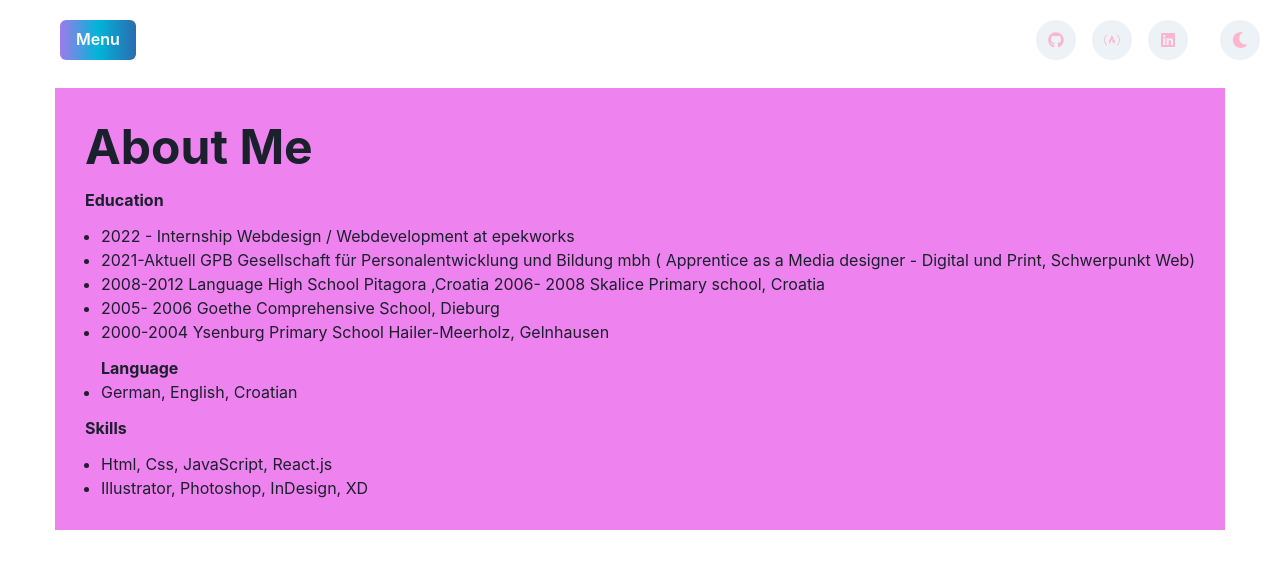
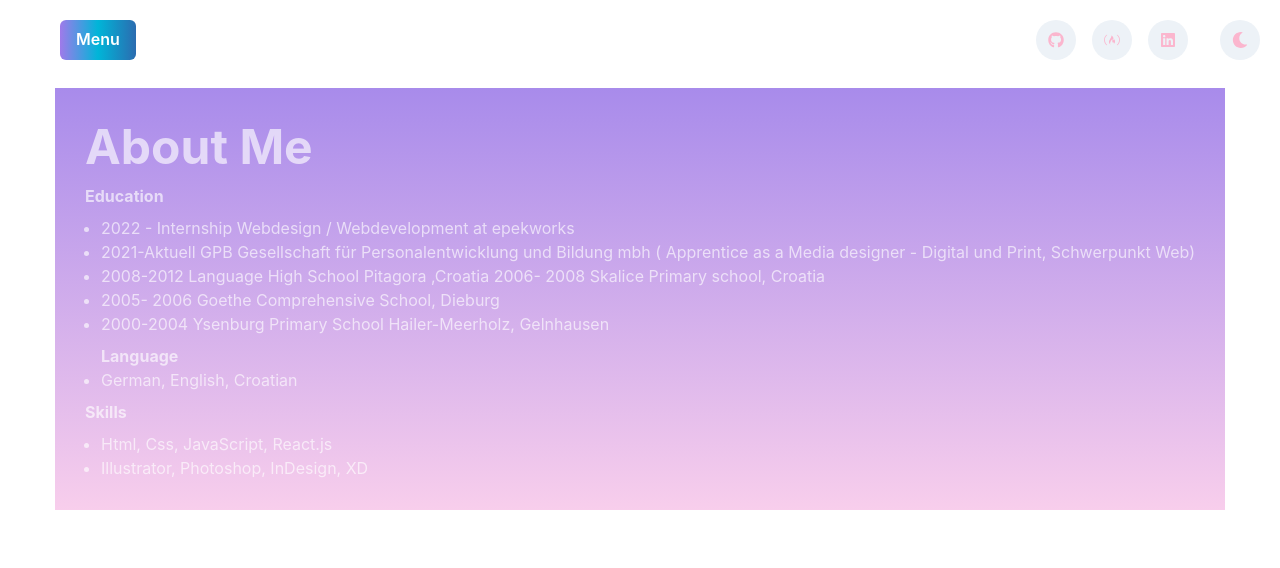
Before and after one commit to mateasportfolio/mtportfolio, a React (Create React App) app: page /aboutme in a window 1280 px wide. Shown: the top 568 px of the page. Built offline with nearby package versions, Linux system fonts and the light colour scheme.

Commit message:
add linear gradient

```diff
--- a/src/pages/AboutMe.js
+++ b/src/pages/AboutMe.js
@@ -6,36 +6,42 @@ import { ListItem, UnorderedList } from "@chakra-ui/react";
 const AboutMe = () => {
   return (
     <>
-      <Stack spacing={3} bg="violet" p="30px" m="20px">
-        <Heading fontSize="5xl">About Me</Heading>
-        <Heading as="abbr" size="Xl">
+      <Stack bg="linear-gradient(#A88BEB ,#F8CEEC)" p="30px" m="20px">
+        <Heading color="whiteAlpha.700" fontSize="5xl">
+          About Me
+        </Heading>
+        <Heading color="whiteAlpha.700" as="abbr" size="Xl">
           Education
         </Heading>
         <UnorderedList>
-          <ListItem>
+          <ListItem color="whiteAlpha.700">
             2022 - Internship Webdesign / Webdevelopment at epekworks
           </ListItem>
-          <ListItem>
+          <ListItem color="whiteAlpha.700">
             2021-Aktuell GPB Gesellschaft für Personalentwicklung und Bildung
             mbh ( Apprentice as a Media designer - Digital und Print,
             Schwerpunkt Web)
           </ListItem>
-          <ListItem>
+          <ListItem color="whiteAlpha.700">
             {" "}
             2008-2012 Language High School Pitagora ,Croatia 2006- 2008 Skalice
             Primary school, Croatia{" "}
           </ListItem>
-          <ListItem>2005- 2006 Goethe Comprehensive School, Dieburg</ListItem>
-          <ListItem>
+          <ListItem color="whiteAlpha.700">
+            2005- 2006 Goethe Comprehensive School, Dieburg
+          </ListItem>
+          <ListItem color="whiteAlpha.700">
             2000-2004 Ysenburg Primary School Hailer-Meerholz, Gelnhausen
           </ListItem>
         </UnorderedList>
-        <UnorderedList>
+        <UnorderedList color="whiteAlpha.700">
           <Heading size="Xl">Language</Heading>
           <ListItem>German, English, Croatian</ListItem>
         </UnorderedList>
-        <Heading size="Xl">Skills</Heading>
-        <UnorderedList>
+        <Heading color="whiteAlpha.700" size="Xl">
+          Skills
+        </Heading>
+        <UnorderedList color="whiteAlpha.700">
           <ListItem>Html, Css, JavaScript, React.js</ListItem>
           <ListItem>Illustrator, Photoshop, InDesign, XD</ListItem>
         </UnorderedList>
```
